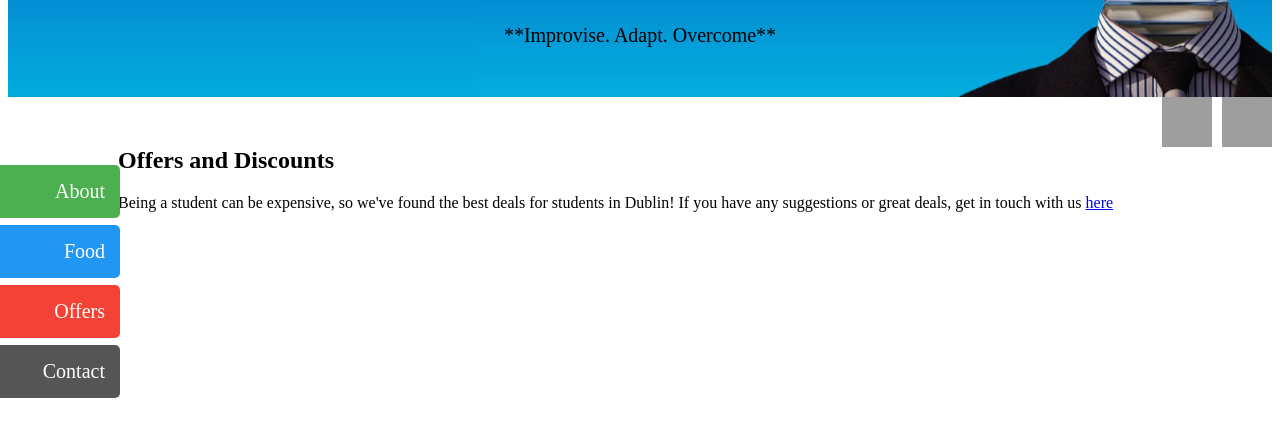
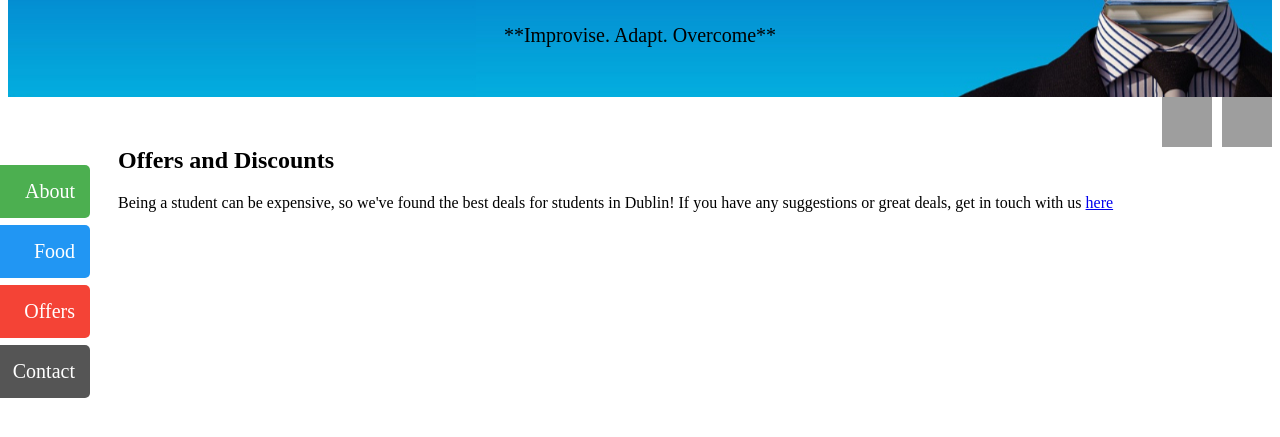
Before and after one commit to duggank2/CFG-Project-TCDSurvivalGuide, a plain HTML site: page index.html in a window 1280 px wide. Shown: the part 115-552 px from the top of the page. Drawn offline with Linux system fonts and the light colour scheme; grey boxes are pictures that could not be loaded.

Commit message:
Update styles.css

```diff
--- a/css/styles.css
+++ b/css/styles.css
@@ -35,7 +35,7 @@
 /* Style the links inside the sidenav */
 #mySidenav a {
   position: absolute; /* Position them relative to the browser window */
-  left: -10px; /* Position them outside of the screen */
+  left: -40px; /* Position them outside of the screen */
   transition: 0.3s; /* Add transition on hover */
   padding: 15px; /* 15px padding */
   width: 100px; /* Set a specific width */
@@ -47,7 +47,7 @@
 }
 
 #mySidenav a:hover {
-  left: 0px; /* On mouse-over, make the elements appear as they should */
+  left: -30px; /* On mouse-over, make the elements appear as they should */
 }
 
 /* The about link: 20px from the top with a green background */
```
